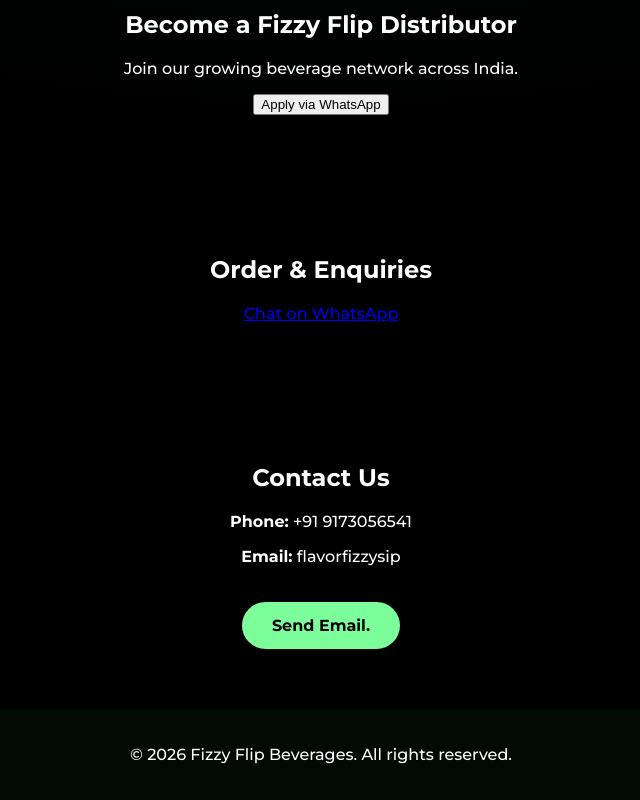
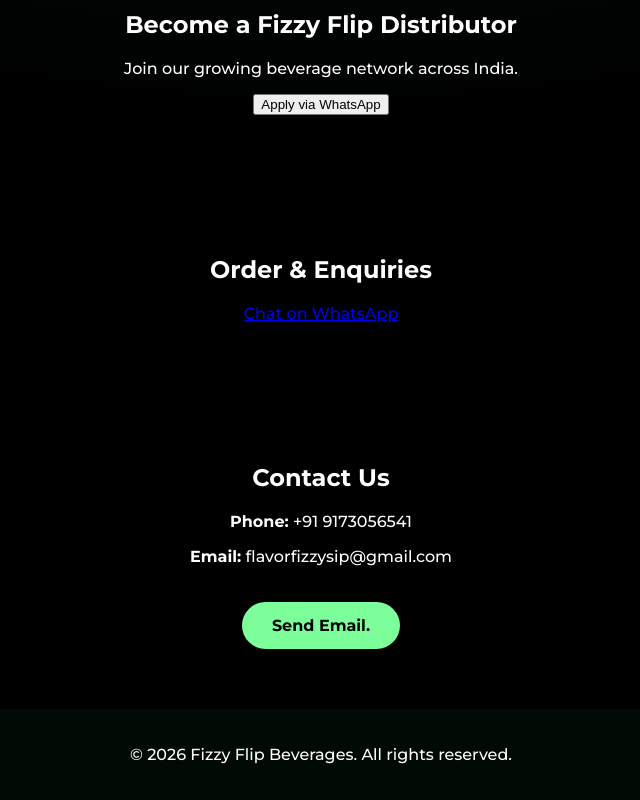
Before and after one commit to shahzcyb4-alt/Fizzy-Flip, a plain HTML site: page index.html in a window 1280 px wide. Shown: the part 1661-2461 px from the top of the page, without its empty margins (319-959 px from the left). Drawn offline with Linux system fonts and the light colour scheme.

Commit message:
Update index.html

```diff
--- a/index.html
+++ b/index.html
@@ -86,7 +86,7 @@
   <h2>Contact Us</h2>
 
   <p><strong>Phone:</strong> +91 9173056541</p>
-  <p><strong>Email:</strong> flavorfizzysip</p>
+  <p><strong>Email:</strong> flavorfizzysip@gmail.com</p>
 
   <a href="mailto:flavorfizzysip@gmail.com" class="contact-btn">
     Send Email.
```
